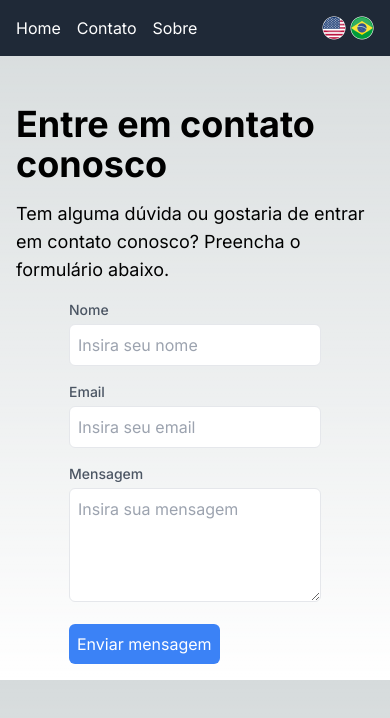
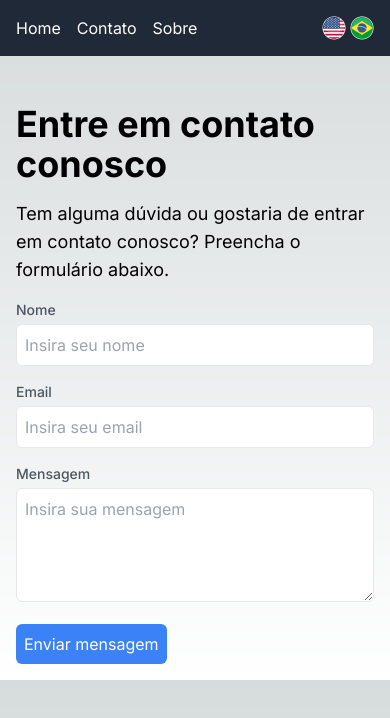
Before and after one commit to darlanbbs/OneSight-Desafio, a Next.js app: page /pt-BR/contact in a window 390 px wide. Shown: the top 718 px of the page. Built offline with nearby package versions, Linux system fonts and the light colour scheme.

Commit message:
:boom: Fix: Dando responsividade para pagina de contato

```diff
--- a/src/app/[lang]/contact/page.tsx
+++ b/src/app/[lang]/contact/page.tsx
@@ -11,7 +11,7 @@ const Contact = ({ params }: { params: { lang: Locale } }) => {
   return (
     <div>
       <Navbar params={params} />
-      <main className="container mx-auto mt-8 p-4 flex flex-col items-center justify-center">
+      <main className="container mx-auto mt-8 p-4">
         <TitleComponent title={dictionaries.ContactPage.title} />
         <p className="text-lg mb-4">{dictionaries.ContactPage.text}</p>
         <Formulario params={params} />
```
